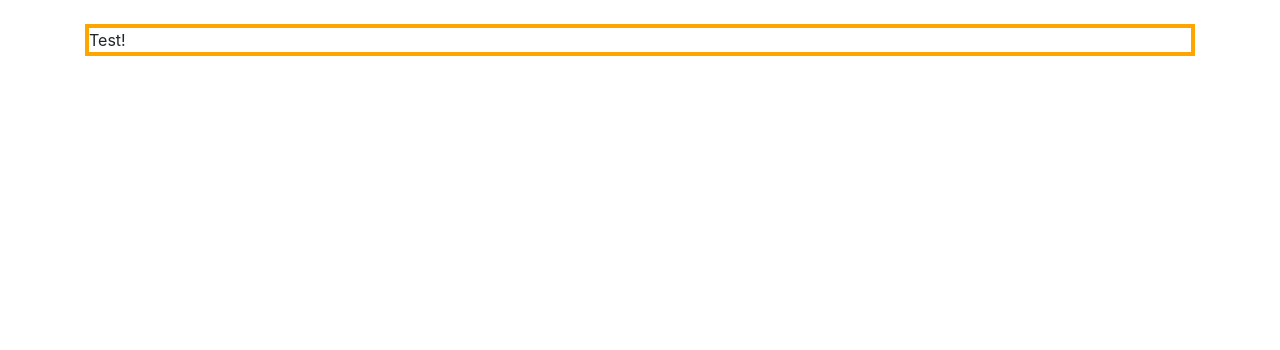
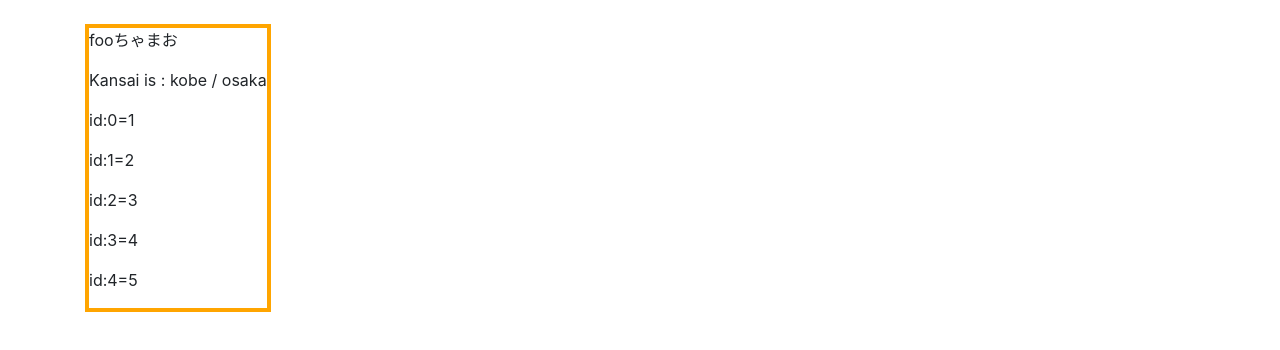
Before and after one commit to BoxPistols/WebPack_JS-Basic, a website built with webpack: page index.html in a window 1280 px wide. Built offline with nearby package versions, Linux system fonts and the light colour scheme.

Commit message:
[JS] Setting for study [WIP] WebPack-reload

```diff
--- a/index.html
+++ b/index.html
@@ -15,8 +15,10 @@
       <div class="container">
         <div class="row mt-4">
 
-          <div class="col-sm">
-            <div class="border-red">Test!</div>
+          <div class="col-sm d-flex pd-3">
+            <div class="border-red">
+              <div class="content"></div>
+            </div>
           </div>
         </div>
 
--- a/package.json
+++ b/package.json
@@ -329,9 +329,10 @@
   "scripts": {
     "test": "echo \"Error: no test specified\" && exit 1",
     "dev": "webpack --mode development",
-    "start": "webpack-dev-server --open",
+    "start": "webpack-dev-server --open --hot --inline",
+    "st": "webpack-dev-server",
     "build": "webpack --mode production",
-    "watch": "webpack --mode development --watch"
+    "wt": "webpack --mode development --watch"
   },
   "author": "",
   "license": "ISC"
--- a/src/index.js
+++ b/src/index.js
@@ -1,4 +1,6 @@
 import './css/style.sass'
+
+let el = document.querySelector('.content')
 
 /*
   関数定義
@@ -21,5 +23,24 @@ const  hello2 = (name, age)  =>{
 // document.write(resultParam)
 
 import { helloWorld } from './module'
+helloWorld();
 
-helloWorld();
+const person = {// 初期化
+  name: "fooちゃまお",// key / value
+  age: 23,
+  team: {
+    a: 'kobe',
+    b: 'osaka'
+  },
+  getFullName: function(){
+    el.insertAdjacentHTML('beforeend', `<p>Kansai is : ${this.team.a + " / " + this.team.b}</p>`)
+  }
+}
+console.log(person.name)
+el.insertAdjacentHTML('beforeend', `<p>${person.name}</p>`)
+person.getFullName()
+
+const arr = [1,2,3,4,5]
+for(let i in arr){
+  el.insertAdjacentHTML('beforeend',`<p>id:${i + "=" + arr[i]}</p>`)
+}
--- a/webpack.config.js
+++ b/webpack.config.js
@@ -8,7 +8,10 @@ module.exports = {
     filename: 'bundle.js'
   },
   devServer:{
-    contentBase: path.resolve(__dirname, '')
+    watchContentBase: true,
+    // contentBase: path.resolve(__dirname, './'),
+    contentBase: './',
+    open: true,
   },
   module: {
     rules: [
@@ -24,7 +27,9 @@ module.exports = {
       { test: /\.js$/, exclude: /node_modules/, loader: "babel-loader" }
     ]
   },
-  plugins: [new MiniCssExtractPlugin({
-    filename: 'style.css',
-  })],
+  plugins: [
+    new MiniCssExtractPlugin({
+      filename: 'style.css',
+    }),
+  ],
 };
```
Also changed, not shown: dist/bundle.js.
